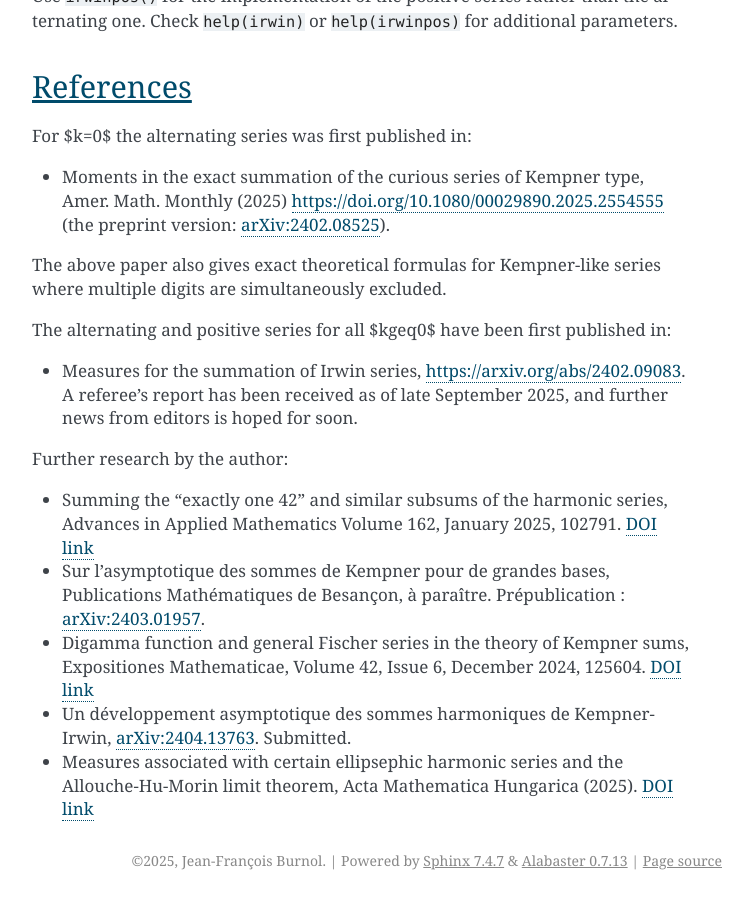
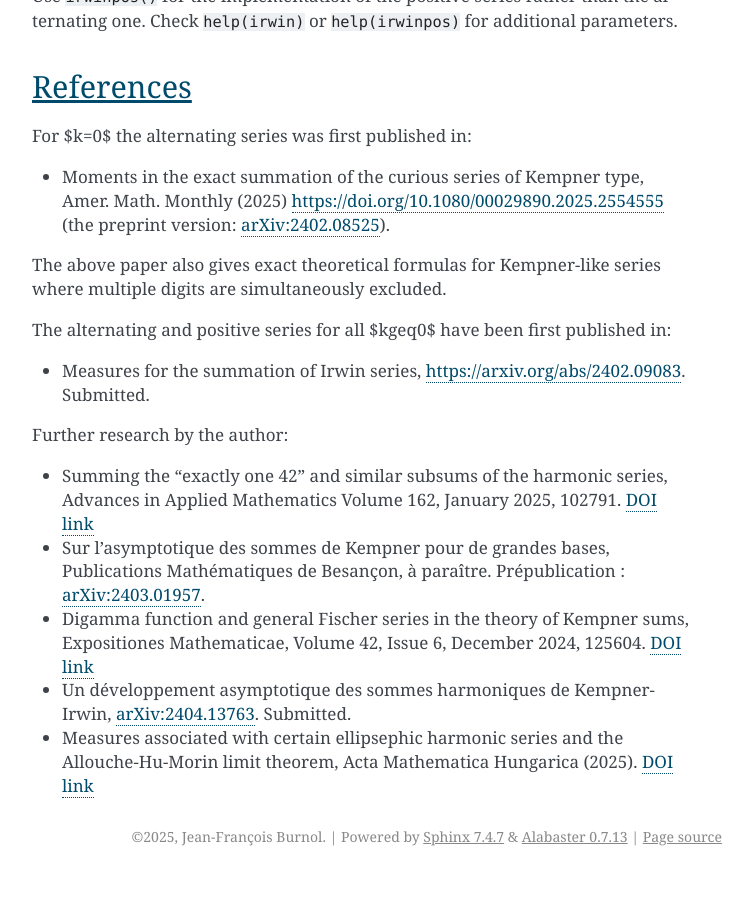
Before and after one commit to burnol-math/irwin, a Sphinx documentation site: the page built from docs/index.rst, in a window 1280 px wide and 900 px high, scrolled down 6269 px. Shown: the whole window, without its empty margins (388-1141 px from the left). Built offline with Sphinx 7.4.7, drawn with Linux system fonts in a browser that asks for light colours; after the commit the page ends 7145 px from its top, so only the background shows below that.

Commit message:
[DOC] Update publication status

```diff
--- a/docs/index.rst
+++ b/docs/index.rst
@@ -323,8 +323,7 @@ The alternating and positive series for all $k\geq0$ have been first
 published in:
 
 - Measures for the summation of Irwin series,
-  https://arxiv.org/abs/2402.09083.  A referee's report has been received
-  as of late September 2025, and further news from editors is hoped for soon.
+  https://arxiv.org/abs/2402.09083.  Submitted.
 
 Further research by the author:
 
```
Also changed, not shown: README.md (+1 -1 lines).
